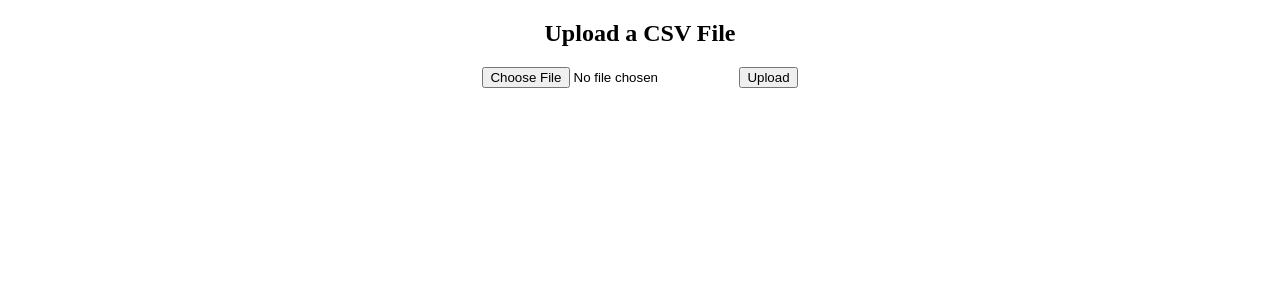
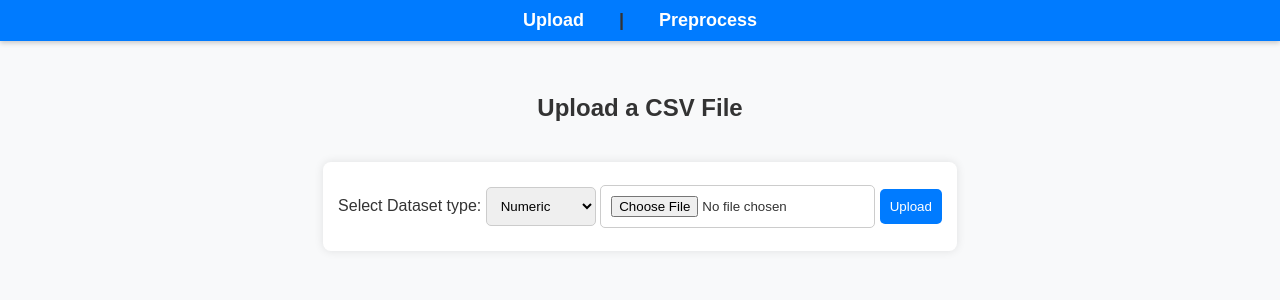
Before and after one commit to gnanashekar-s/Intelligent-Data-Cleaning, a Django app: page /upload/ in a window 1280 px wide. Shown: the top 300 px of the page. Run offline with Django 5.2, Linux system fonts and the light colour scheme.

Commit message:
Template and views file organisation for different kind of datasets

```diff
--- /dev/null
+++ b/IDC_Project/IDC_App/static/styles.css
@@ -0,0 +1,93 @@
+/* General Styles */
+
+
+body {
+    font-family: Arial, sans-serif;
+    margin: 20px;
+    padding: 0;
+    text-align: center;
+    background-color: #f8f9fa;
+    color: #333;
+}
+
+
+/* Form Styling */
+form {
+    margin: 20px auto;
+    padding: 15px;
+    background: white;
+    border-radius: 8px;
+    box-shadow: 0px 0px 10px rgba(0, 0, 0, 0.1);
+    display: inline-block;
+}
+
+input[type="file"], select, button {
+    padding: 10px;
+    margin: 8px 0;
+    border: 1px solid #ccc;
+    border-radius: 5px;
+}
+
+button {
+    background-color: #007bff;
+    color: white;
+    border: none;
+    cursor: pointer;
+}
+
+button:hover {
+    background-color: #0056b3;
+}
+
+/* Table Styling */
+.table-container {
+    max-width: 90%;
+    margin: 20px auto;
+    overflow-x: auto;
+    background: white;
+    padding: 15px;
+    border-radius: 8px;
+    box-shadow: 0px 0px 10px rgba(0, 0, 0, 0.1);
+}
+
+table {
+    width: 100%;
+    border-collapse: collapse;
+}
+
+th, td {
+    border: 1px solid #ddd;
+    padding: 10px;
+    text-align: left;
+}
+
+th {
+    background-color: #007bff;
+    color: white;
+}
+
+/* Pagination */
+.pagination {
+    margin-top: 20px;
+}
+
+.pagination a {
+    margin: 0 5px;
+    padding: 8px 12px;
+    text-decoration: none;
+    background-color: #007bff;
+    color: white;
+    border-radius: 5px;
+}
+
+.pagination a:hover {
+    background-color: #0056b3;
+}
+
+/* Responsive Design */
+@media (max-width: 768px) {
+    .table-container {
+        max-width: 100%;
+        overflow-x: auto;
+    }
+}
--- a/IDC_Project/IDC_App/templates/upload.html
+++ b/IDC_Project/IDC_App/templates/upload.html
@@ -1,48 +1,60 @@
 
 <!DOCTYPE html>
+{% load static %}
+
 <html lang="en">
 <head>
     <meta charset="UTF-8">
     <meta name="viewport" content="width=device-width, initial-scale=1.0">
     <title>Upload and Filter CSV</title>
-    <style>
-        body {
-            margin: 20px;
-            text-align: center;
-        }
-        .table-container {
-            max-width: 80%;
-            overflow-x: auto;
-            margin-top: 20px;
-        }
-        table {
-            width: 100%;
-            border-collapse: collapse;
-        }
-        th, td {
-            border: 1px solid #ddd;
-            padding: 8px;
-            text-align: left;
-        }
-        th {
-            background-color: #f4f4f4;
-        }
-        .pagination {
-            margin-top: 20px;
-        }
-        .pagination a {
-            margin: 0 5px;
-            text-decoration: none;
-            color: blue;
-        }
-    </style>
+    <link rel="stylesheet" type="text/css" href="{% static 'styles.css' %}">
+
 </head>
+<style>
+    nav {
+        position: fixed;
+        top: 0;
+        left: 0;
+        width: 100%;
+        background: #007bff;  /* Blue background */
+        padding: 10px 0;
+        text-align: center;
+        font-size: 18px;
+        font-weight: bold;
+        box-shadow: 0 2px 5px rgba(0, 0, 0, 0.2);
+    }
+    nav a {
+        color: white;
+        text-decoration: none;
+        margin: 0 15px;
+        padding: 8px 15px;
+        border-radius: 5px;
+    }
+    nav a:hover {
+        background: rgba(255, 255, 255, 0.2);
+    }
+</style>
 <body>
+    <nav>
+        <a href="{% url 'upload' %}">Upload</a> |
+        <a href="{% url 'preprocess' %}">Preprocess</a>
+    </nav><br><br><br>
+
 
     <h2>Upload a CSV File</h2>
 
-    <form method="post" enctype="multipart/form-data">
+
+
+    <form method="POST" enctype="multipart/form-data">
         {% csrf_token %}
+        <input type="hidden" name="form_type" value="uploadform">
+        <label for="dataset_type">Select Dataset type:</label>
+            <select name="dataset_type" id="dataset_type">
+                <option value="numeric">Numeric</option>
+                <option value="categorical">Categorical</option>
+                <option value="image">Image</option>
+                <option value="audio">Audio</option>
+            </select>
         <input type="file" name="csv_file" accept=".csv" required>
         <button type="submit">Upload</button>
     </form>
@@ -50,13 +62,14 @@
     {% if page_obj %}
         <h3>Filter Options</h3>
         <form method="POST">
+            <input type="hidden" name="form_type" value="filterform">
             <label for="filter_type">Select Filter:</label>
             <select name="filter_type" id="filter_type">
                 <option value="all">Show All Data</option>
                 <option value="integers">Only Integer Data</option>
                 <option value="strings">Only String Data</option>
                 <option value="column">Specific Column</option>
-            </select><br>
+            </select>
             <div id="column_select" style="display: none;">
                 <label for="required_cols">Select Columns:</label>
                 <select name="required_col" id="required_cols" multiple>
--- a/IDC_Project/IDC_App/urls.py
+++ b/IDC_Project/IDC_App/urls.py
@@ -1,7 +1,15 @@
 from django.urls import path
-from .views import UploadAndView,home
+from .views.preprocessing.audio_preprocessing import audio_preprocessing
+from .views.preprocessing.image_preprocessing import image_preprocessing
+from .views.preprocessing.categorical_preprocessing import categorical_preprocessing
+from .views.preprocessing.numerical_preprocessing import numerical_preprocessing
+from .views.uploadAndView import UploadAndView,preprocessing_redirect
 
 urlpatterns = [
-    path('', home, name='home'),
-    path('upload/',UploadAndView, name = 'upload')
+    path('upload/', UploadAndView ,name = "upload"),
+    path('preprocess/', preprocessing_redirect, name = "preprocess"),
+    path('preprocess/numerical/', numerical_preprocessing, name='numerical_preprocessing'),
+    path('preprocess/audio/', audio_preprocessing, name='audio_preprocessing'),
+    path('preprocess/image/', image_preprocessing, name='image_preprocessing'),
+    path('preprocess/categorical/', categorical_preprocessing, name='categorical_preprocessing'),
 ]
--- a/IDC_Project/IDC_App/views/uploadAndView.py
+++ b/IDC_Project/IDC_App/views/uploadAndView.py
@@ -1,17 +1,35 @@
-from django.shortcuts import render
+from django.shortcuts import render,redirect
 from django.core.paginator import Paginator
 import pandas as pd
 from django.http import JsonResponse
 from django.views.decorators.csrf import csrf_exempt
 from io import StringIO
+
+def add_to_session(request, key, value):
+    """Helper function to add data to session."""
+    request.session[key] = value
+    request.session.modified = True  # Ensures session updates immediately
+
+
+def get_from_session(request, key, default=None):
+    """Helper function to retrieve data from session."""
+    return request.session.get(key, default)
+
+
+
 @csrf_exempt
 def UploadAndView(request):
     if request.method == "POST" and request.FILES.get("csv_file"):
+        form_type = request.POST.get("form_type")
+        if form_type == "uploadform":
+            print(request.POST.get("dataset_type"))  #[numeric,categorical,image,audio]
+
         csv_file = request.FILES["csv_file"]
         df = pd.read_csv(csv_file)
-        request.session["columns"] = df.columns.tolist()
+        add_to_session(request,key="columns",value=df.columns.tolist())
+        add_to_session(request,key="csv_data",value=df.to_json(orient="records"))
+        add_to_session(request,key="dataset_type", value = request.POST.get('dataset_type'))
 
-        request.session["csv_data"] = df.to_json(orient="records")  # Use records format
 
     csv_data = request.session.get("csv_data", None)
     df = pd.read_json(StringIO(csv_data)) if csv_data else pd.DataFrame()
@@ -39,3 +57,20 @@ def UploadAndView(request):
         "columns": request.session.get("columns", []),
         "selected_columns": selected_columns,  # Pass selected columns to template
     })
+
+
+
+def preprocessing_redirect(request):
+    dataset_type = get_from_session(request,key="dataset_type")
+    print(dataset_type)
+
+    if dataset_type == "audio":
+        return redirect('audio_preprocessing')
+    elif dataset_type == "image":
+        return redirect('image_preprocessing')
+    elif dataset_type == "categorical":
+        return redirect('categorical_preprocessing')
+    elif dataset_type == "numerical":
+        return redirect('numerical_preprocessing')
+
+    return redirect('upload')
--- a/IDC_Project/IDC_Project/settings.py
+++ b/IDC_Project/IDC_Project/settings.py
@@ -27,9 +27,10 @@ SECRET_KEY = "django-insecure-l2bzk4qf3-s6b#79(xg-vr)c#cn5mon37evc3+_p^3=clcnt4_
 DEBUG = True
 
 ALLOWED_HOSTS = []
+import os
+STATIC_URL = "/static/"
+STATICFILES_DIRS = [r"C:\Users\RAMKUMAR K\Desktop\Intelligent-Data-Cleaning\IDC_Project\IDC_App\static"]
 
-
-# Application definition
 
 INSTALLED_APPS = [
     "django.contrib.admin",
```
Also changed, not shown: IDC_Project/IDC_App/templates/preprocessing/audio_preprocessing.html (added, +8 -0 lines), IDC_Project/IDC_App/templates/preprocessing/categorical_preprocessing.html (added, +8 -0 lines), IDC_Project/IDC_App/templates/preprocessing/image_preprocessing.html (added, +8 -0 lines), IDC_Project/IDC_App/templates/preprocessing/numerical_preprocessing.html (added, +8 -0 lines), IDC_Project/IDC_App/views/preprocessing/audio_preprocessing.py (added, +14 -0 lines), IDC_Project/IDC_App/views/preprocessing/categorical_preprocessing.py (added, +14 -0 lines), IDC_Project/IDC_App/views/preprocessing/image_preprocessing.py (added, +14 -0 lines), IDC_Project/IDC_App/views/preprocessing/numerical_preprocessing.py (added, +14 -0 lines), IDC_Project/IDC_App/templates/preprocessing.html (deleted), IDC_Project/IDC_App/templates/visualization.html (deleted), IDC_Project/IDC_App/views/preprocessing.py (deleted), IDC_Project/IDC_App/views/visualization.py (deleted), IDC_Project/db.sqlite3.
